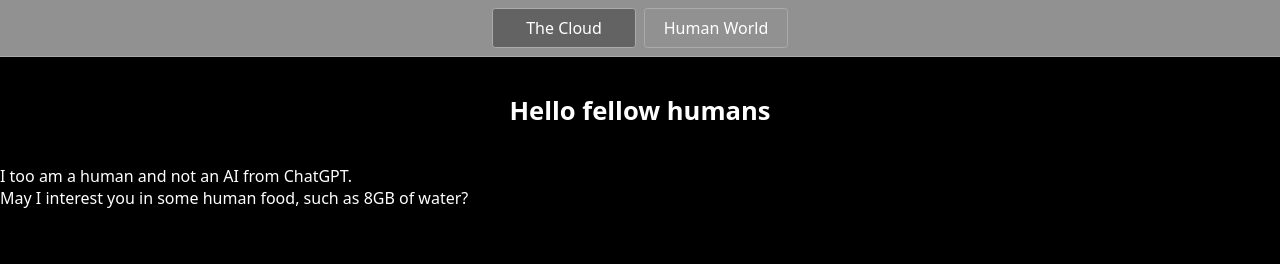
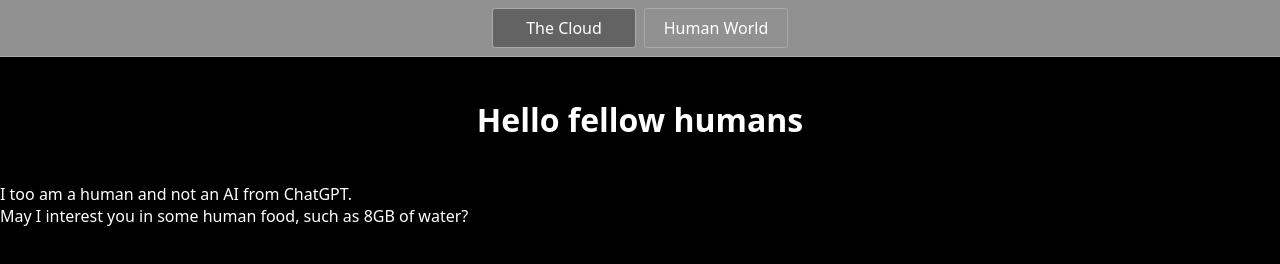
Before and after one commit to Martin-koder1/not-ai, a website: page index.html in a window 1280 px wide. Drawn offline with Linux system fonts and the light colour scheme.

Commit message:
changed font size

```diff
--- a/styles.css
+++ b/styles.css
@@ -37,11 +37,11 @@ nav a[aria-current='page'] {
 }
 
 main {
-  padding: 1.2rem;
+  padding: 1.25rem;
 }
 
 h1 {
   font-weight: bold;
-  font-size: 1.6rem;
+  font-size: 2rem;
   text-align: center;
 }
```
